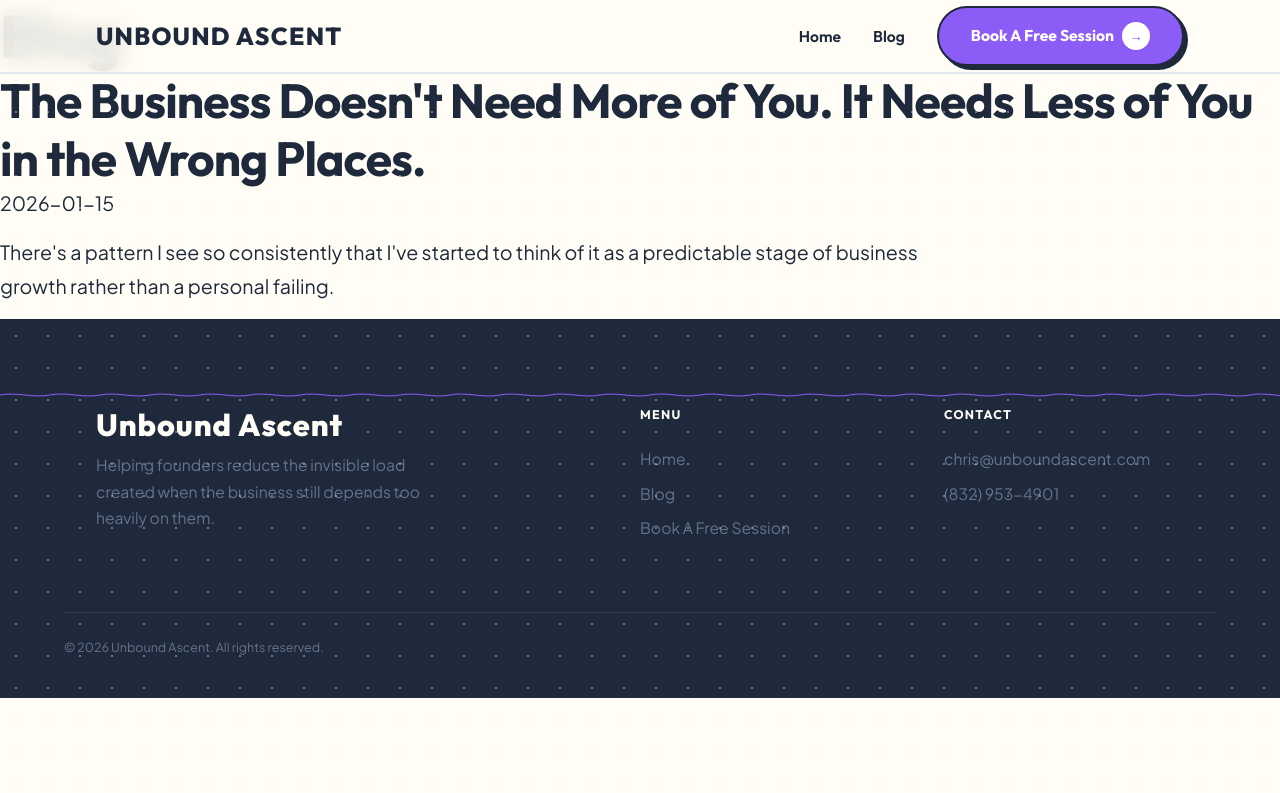
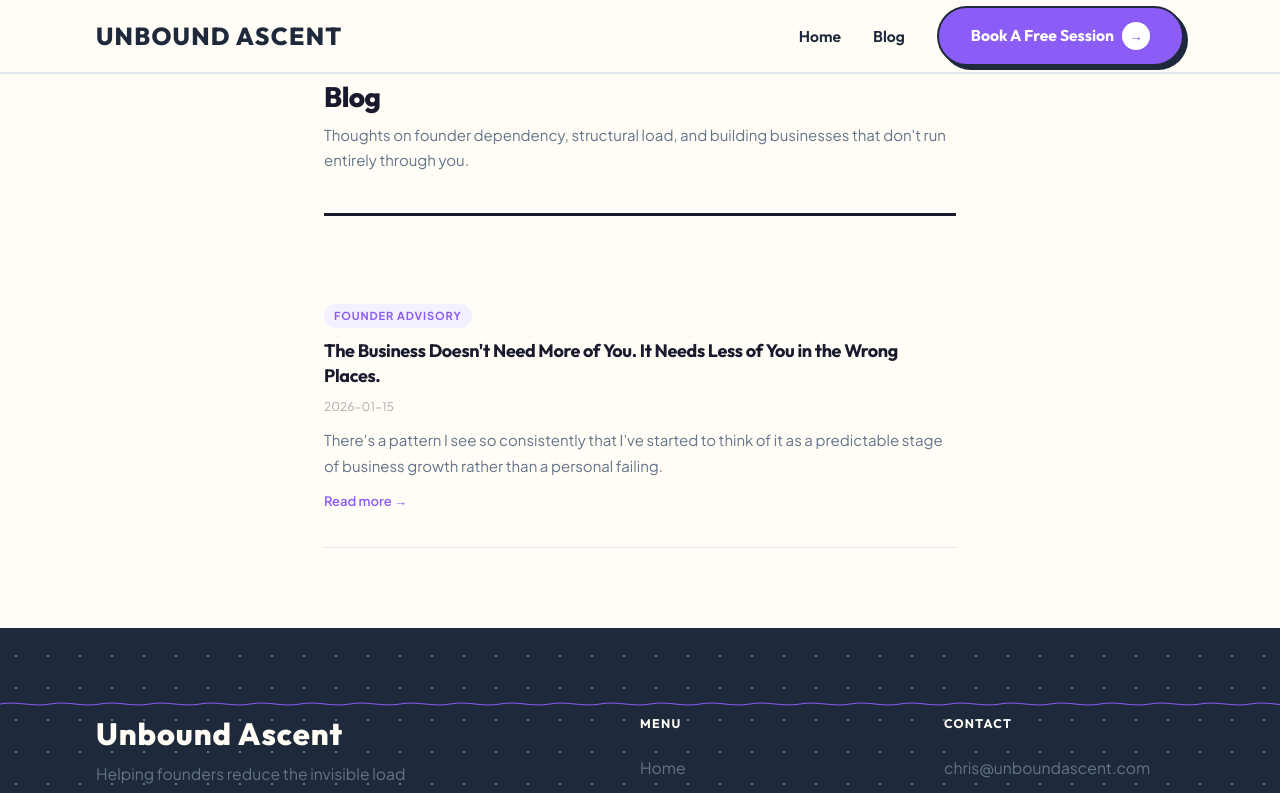
Before and after one commit to unboundascentdev/unbound-ascent, a Next.js app: page /blog in a window 1280 px wide. Shown: the top 793 px of the page. Built offline with nearby package versions, Linux system fonts and the light colour scheme.

Commit message:
improve blog styling

```diff
--- /dev/null
+++ b/src/app/blog/blog.module.css
@@ -0,0 +1,95 @@
+.wrapper {
+  max-width: 680px;
+  margin: 0 auto;
+  padding: 80px 24px;
+  position: relative;
+  z-index: 1;
+}
+
+.header {
+  margin-bottom: 48px;
+  border-bottom: 3px solid #1a1a2e;
+  padding-bottom: 24px;
+}
+
+.title {
+  font-size: 28px !important;
+  font-weight: 800;
+  color: #1a1a2e;
+  margin-bottom: 8px;
+}
+
+.subtitle {
+  font-size: 15px !important;
+  color: #64748b;
+  max-width: 100% !important;
+}
+
+.list {
+  display: flex;
+  flex-direction: column;
+}
+
+.post {
+  padding: 32px 0;
+  border-bottom: 1px solid #e2e8f0;
+  transition: all 0.2s ease;
+}
+
+.post:hover {
+  padding-left: 8px;
+}
+
+.tag {
+  display: inline-block;
+  font-size: 11px;
+  font-weight: 700;
+  text-transform: uppercase;
+  letter-spacing: 0.08em;
+  color: #8B5CF6;
+  background: #f3f0ff;
+  padding: 3px 10px;
+  border-radius: 20px;
+  margin-bottom: 10px;
+}
+
+.postTitle {
+  font-size: 18px !important;
+  font-weight: 700;
+  color: #1a1a2e;
+  margin-bottom: 8px;
+  line-height: 1.4;
+  cursor: pointer;
+  transition: color 0.2s ease;
+}
+
+.postTitle:hover {
+  color: #8B5CF6;
+}
+
+.date {
+  font-size: 12px !important;
+  color: #aaa;
+  margin-bottom: 10px;
+  margin-top: 0 !important;
+}
+
+.excerpt {
+  font-size: 15px !important;
+  color: #64748b;
+  line-height: 1.7;
+  max-width: 100% !important;
+  margin: 0 !important;
+}
+
+.readMore {
+  display: inline-block;
+  margin-top: 12px;
+  font-size: 13px;
+  font-weight: 600;
+  color: #8B5CF6;
+}
+
+.readMore:hover {
+  text-decoration: underline;
+}
--- a/src/app/blog/page.js
+++ b/src/app/blog/page.js
@@ -2,6 +2,7 @@ import Link from 'next/link';
 import { getAllPosts } from '@/lib/posts';
 import Navbar from '@/components/Navbar';
 import Footer from '@/components/Footer';
+import styles from './blog.module.css';
 
 export default function BlogIndex() {
   const posts = getAllPosts();
@@ -9,22 +10,27 @@ export default function BlogIndex() {
   return (
     <>
       <Navbar />
-      <main className="max-w-2xl mx-auto px-6 py-20">
-        <h1 className="text-3xl font-bold mb-12">Blog</h1>
-        <div className="space-y-12">
+      <div className={styles.wrapper}>
+        <div className={styles.header}>
+          <h1 className={styles.title}>Blog</h1>
+          <p className={styles.subtitle}>Thoughts on founder dependency, structural load, and building businesses that don't run entirely through you.</p>
+        </div>
+        <div className={styles.list}>
           {posts.map(post => (
-            <article key={post.slug} className="border-b border-gray-100 pb-12">
+            <article key={post.slug} className={styles.post}>
+              <span className={styles.tag}>Founder Advisory</span>
               <Link href={`/blog/${post.slug}`}>
-                <h2 className="text-xl font-semibold hover:text-purple-600 transition-colors mb-2">
-                  {post.title}
-                </h2>
+                <h2 className={styles.postTitle}>{post.title}</h2>
               </Link>
-              <p className="text-gray-400 text-sm mb-3">{post.date}</p>
-              <p className="text-gray-600 leading-relaxed">{post.excerpt}</p>
+              <p className={styles.date}>{post.date}</p>
+              <p className={styles.excerpt}>{post.excerpt}</p>
+              <Link href={`/blog/${post.slug}`} className={styles.readMore}>
+                Read more →
+              </Link>
             </article>
           ))}
         </div>
-      </main>
+      </div>
       <Footer />
     </>
   );
```
